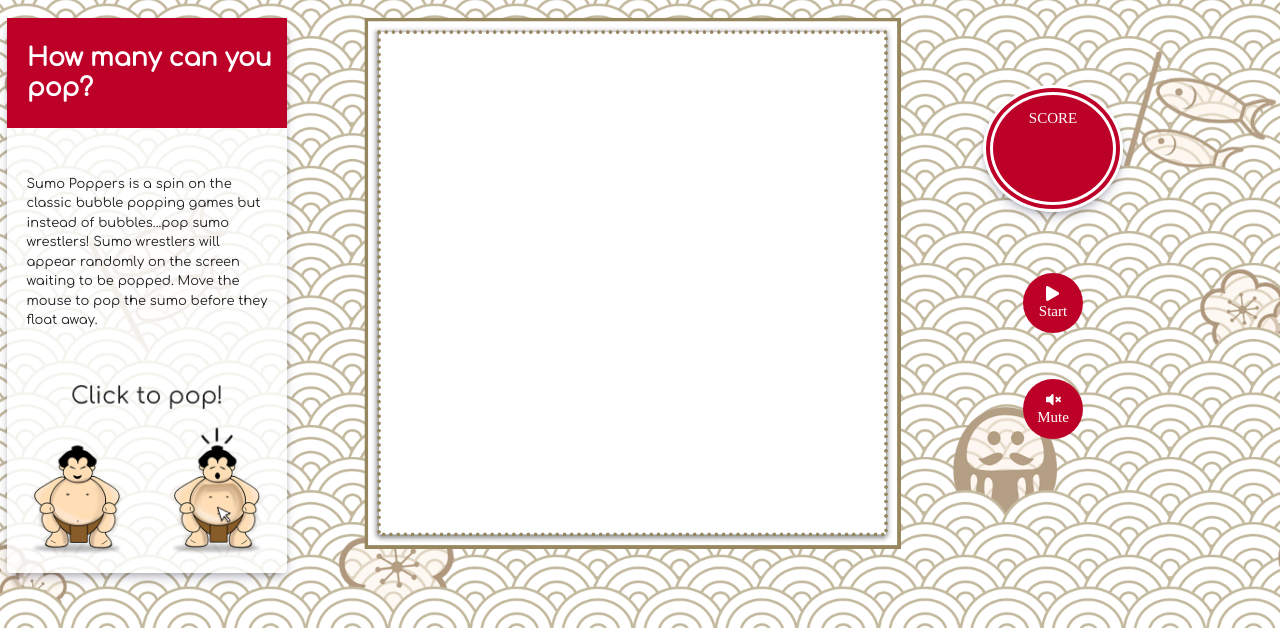
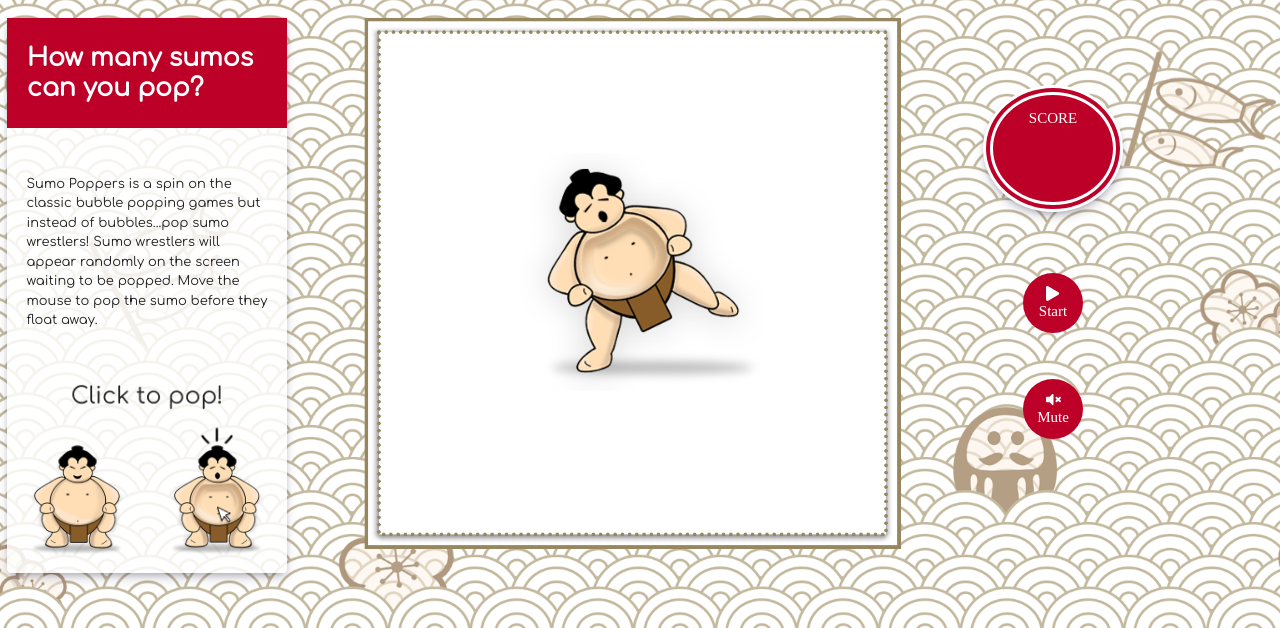
Before and after one commit to annkim10/sumo_poppers_project, a website built with webpack: page src/template.html in a window 1280 px wide. Shown: the part 172-800 px from the top of the page. Built offline with nearby package versions, Linux system fonts and the light colour scheme.

Commit message:
initial animation added

```diff
--- a/src/app/game.js
+++ b/src/app/game.js
@@ -58,6 +58,11 @@ export default class Game {
         requestAnimationFrame(this.startGame.bind(this))
     }
 
+    beforeStart() {
+        let sumo = new Sumo()
+        sumo.animation()
+    }
+
     drawScore() {
         scoreCtx.clearRect(0,0, scoreCanvas.width, scoreCanvas.height)
         scoreCtx.fillStyle = "white"
--- a/src/app/sumo.js
+++ b/src/app/sumo.js
@@ -33,7 +33,7 @@ export default class Sumo {
         this.popped = false
         this.width = 300
         this.height = 300
-        this.gameFrame = gameFrame || 0
+        this.gameFrame = 1
         this.sumoFrames = []
         this.animationStates = [
             {
@@ -94,19 +94,18 @@ export default class Sumo {
 
 
 
-    // animation() {
-    //     ctx.clearRect(0, 0, canvas.width, canvas.height)
-    //     let position = Math.floor(this.gameFrame / 55000) % this.sumoFrames.unpop.loc.length;
-    //     console.log(position)
-    //     let frameX = this.width * position;
-    //     console.log(this.sumoFrames)
-    //     let frameY = this.sumoFrames.unpop.loc[position].y;
-    //     console.log(frameX, frameY)
-    //     ctx.drawImage(sumoFrames, frameX, frameY, this.width, this.height, this.x, this.y, canvas.width / 4, canvas.height / 4)
-    //     // ctx.globalAlpha = 0.5
-    //     console.log(position)
-    //     requestAnimationFrame(this.draw.bind(this))
-    // }
+    animation() {
+        ctx.clearRect(0, 0, canvas.width, canvas.height)
+        let position = Math.floor(this.gameFrame / 8) % 16;
+        // console.log(position)
+        let frameX = this.width * position;
+        // console.log(this.sumoFrames)
+        let frameY = this.sumoFrames.unpop.loc[position].y;
+        // console.log(frameX, frameY)
+        ctx.drawImage(sumoFrames, frameX, frameY, this.width, this.height, 130, 120, canvas.width / 2, canvas.height / 2)
+        this.gameFrame++
+        requestAnimationFrame(this.animation.bind(this))
+    }
 
     // animation() {
     //     this.draw()
--- a/src/index.js
+++ b/src/index.js
@@ -20,5 +20,7 @@ window.onload = function() {
 
     game.muteSound()
 
+    game.beforeStart()
+
 
 }
--- a/src/template.html
+++ b/src/template.html
@@ -31,7 +31,7 @@
     <section class="game">
         <div class="left">
             <div class="about">
-                <h1>How many can you pop?</h1>
+                <h1>How many sumos can you pop?</h1>
                 <p id="description"> Sumo Poppers is a spin on the classic bubble popping games but instead of bubbles...pop sumo wrestlers! Sumo wrestlers
                 will appear randomly on the screen waiting to be popped. Move the mouse to pop the sumo before they float
                 away.
```
Also changed, not shown: dist/main.js, 3 other files.
